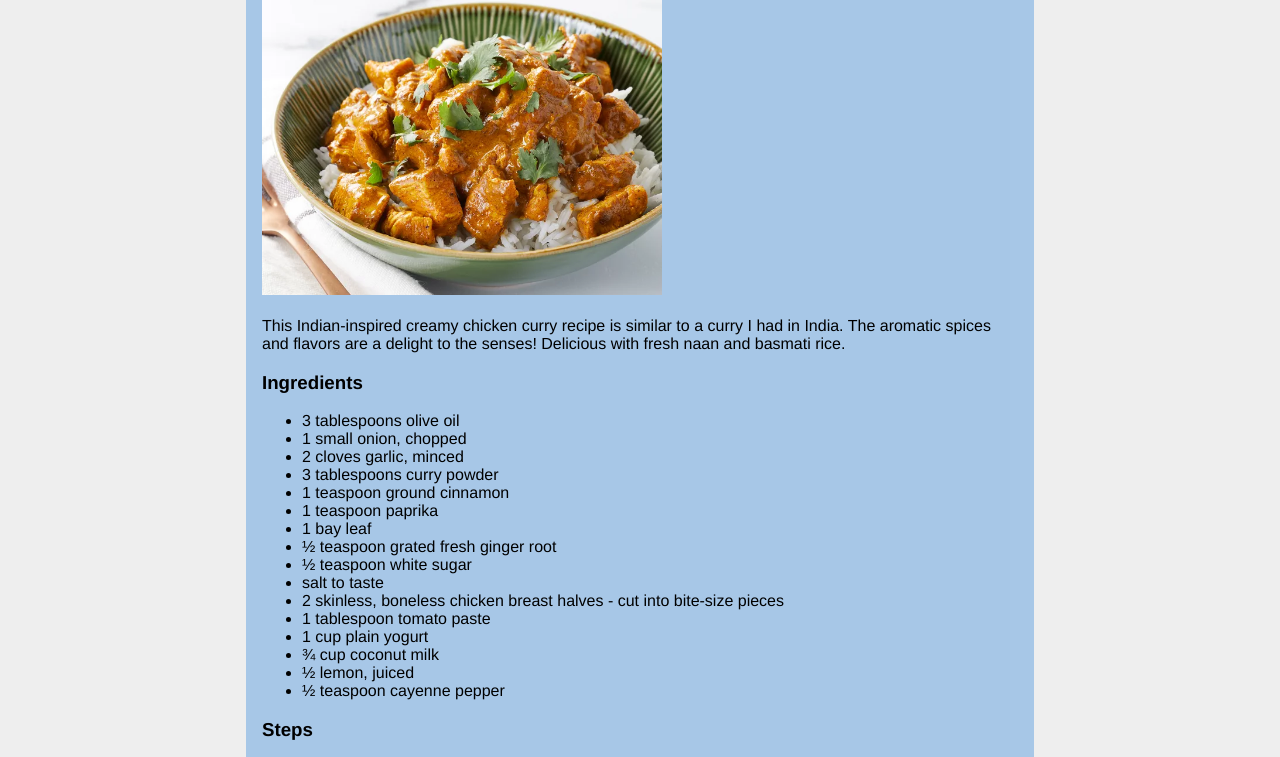
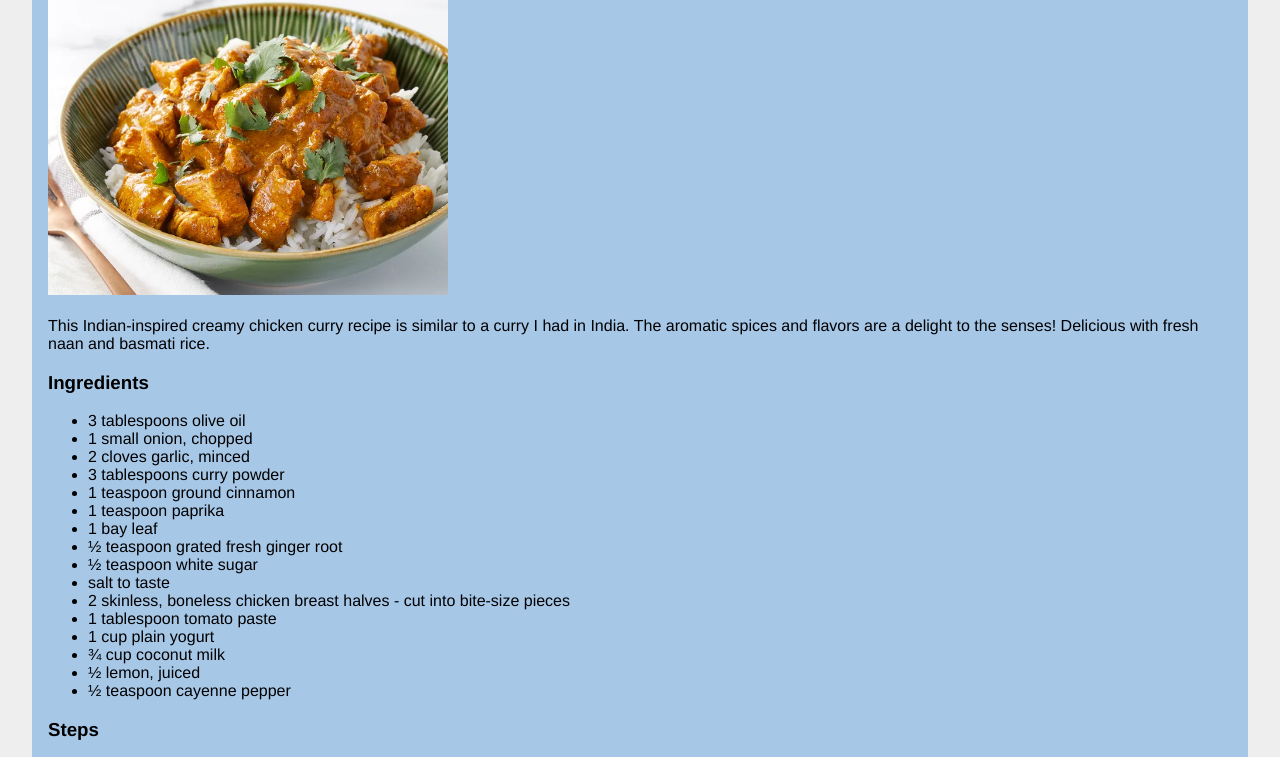
Before and after one commit to Argeoff/odin-recipes, a plain HTML site: page recipes/chicken-curry.html in a window 1280 px wide. Shown: the part 128-885 px from the top of the page. Drawn offline with Linux system fonts and the light colour scheme.

Commit message:
added code to adjust to screen width and height

```diff
--- a/style.css
+++ b/style.css
@@ -1,5 +1,6 @@
 body {
-    width: 800px;
+    width: 100vw;
+    height: 100vh;
     margin: 0 auto;
     background-color: #eee;
     font-family: Helvetica, sans-serif;
@@ -8,19 +9,17 @@ body {
 .outer-border {
     border: 8px solid #FFFAA0;
     border-radius: 20px;
-    margin: 32px 6px;
+    margin: 32px 32px;
 }
 
 .homecard {
     background-color: #FFFAA0;
-    height: auto;
     padding: 16px;
 }
 
 .inner-card {
     background-color: #A7C7E7;
-    height: auto;
-    margin: 32px 6px;
+    margin: 32px 32px;
     padding: 16px;
     border-radius: 20px;
 }
```
